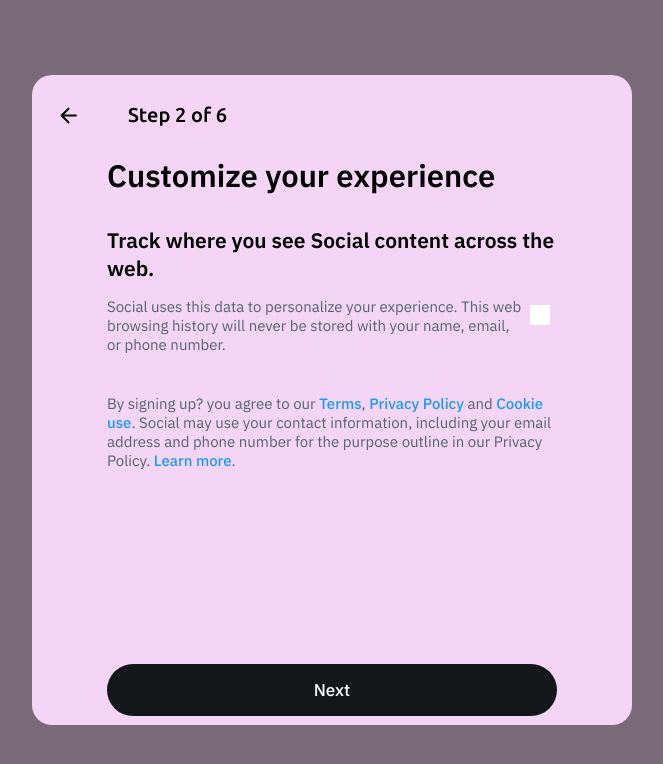
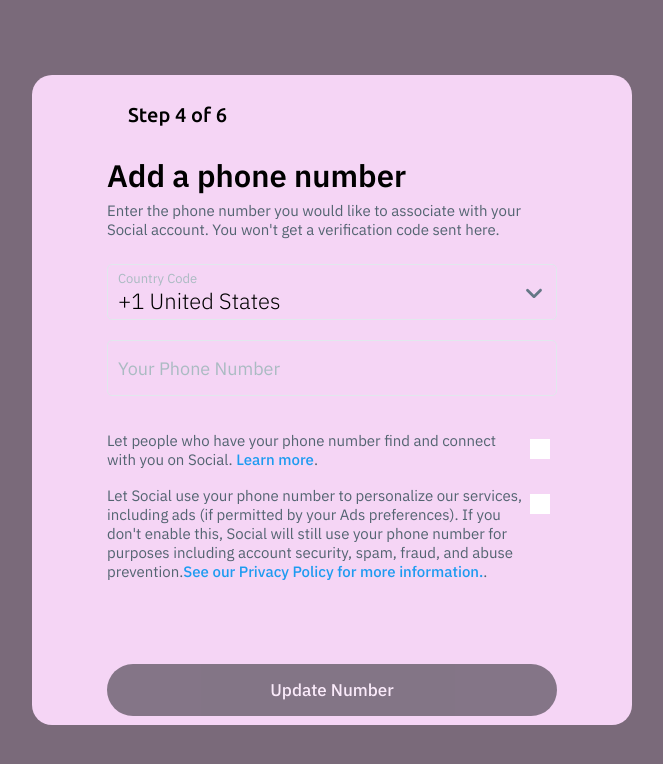
Before and after one commit to GarryProhor/social-react, a React (Create React App) app: page / in a window 1280 px wide. Shown: the top 764 px of the page, without its empty margins (308-971 px from the left). Built offline with nearby package versions, Linux system fonts and the light colour scheme.

Commit message:
new centralized CSS form-3 & form-4

```diff
--- a/src/features/register/components/RegisterFormFour/RegisterFormFour.tsx
+++ b/src/features/register/components/RegisterFormFour/RegisterFormFour.tsx
@@ -1,18 +1,19 @@
 import React, {useEffect, useState} from 'react';
-
-import './RegisterFormFour.css';
 import {Checkbox} from "../../../../components/Checkbox/Checkbox";
 import {DropDown} from "../../../../components/DropDown/DropDown";
 import {ValidatedTextInput} from "../../../../components/ValidatedInput/ValidedTextInput";
 import {countryCodeDropDown} from "../../utils/RegisterModalUtils";
 import {validatePhone} from "../../../../services/Validators";
-import {useDispatch, useSelector} from "react-redux";
-import {AppDispatch, RootState} from "../../../../redux/Store";
+import {useDispatch} from "react-redux";
+import {AppDispatch} from "../../../../redux/Store";
 import {updateRegister} from "../../../../redux/Slices/RegisterSlice";
+
+import '../RegisterForms/RegisterForm.css';
+import '../../../../assets/css/global.css';
 
 export const RegisterFormFour: React.FC = () => {
 
-    const state = useSelector((state:RootState) => state.register);
+
     const dispatch:AppDispatch = useDispatch();
 
     const [phoneCode, setPhoneCode] = useState<string>('+1');
@@ -43,12 +44,12 @@
     }, [phoneCode, phoneNumber])
 
     return (
-        <div className='reg-step-four-container'>
-            <div className='reg-step-four-content'>
-                <h1>Add a phone number</h1>
-                <p className='reg-step-four-subhead'>Enter the phone number you would like to associate with your Social account. You won't get a
+        <div className='register-container'>
+            <div className='register-content'>
+                <h1 className='register-header-2'>Add a phone number</h1>
+                <p className='register-text color-gray'>Enter the phone number you would like to associate with your Social account. You won't get a
                     verification code sent here.</p>
-                <div className='reg-step-four-inputs'>
+                <div className={validNumber ? 'register-four-input-wrapper' : 'register-four-input-wrapper-condensed'}>
                     <DropDown content={countryCodeDropDown}
                               change={changeCode}
                               label={'Country Code'}
@@ -59,18 +60,18 @@
                                         label={'Your Phone Number'}
                                         changeValue={changePhoneNumber}
                     />
-                    {validNumber ? <></> : <p className='reg-step-four-invalid'>Please enter a valid 9 digit number</p>}
+                    {validNumber ? <></> : <p className='register-error color-red'>Please enter a valid 9 digit number</p>}
                 </div>
-                <div className='reg-step-four-check-group'>
-                    <p>Let people who have your phone number find and connect with you on Social. <span
-                        className='reg-step-four-link'>Learn more</span>.</p>
+                <div className='register-four-checkbox-wrapper'>
+                    <p className='register-text color-gray'>Let people who have your phone number find and connect with you on Social. <span
+                        className='register-link color-blue'>Learn more</span>.</p>
                     <Checkbox/>
                 </div>
-                <div className='reg-step-four-check-group'>
-                    <p>Let Social use your phone number to personalize our services, including ads (if permitted by your
+                <div className='register-four-checkbox-wrapper'>
+                    <p className='register-text color-gray'>Let Social use your phone number to personalize our services, including ads (if permitted by your
                         Ads preferences). If you don't enable this, Social will still use your phone number for purposes
                         including account security, spam, fraud, and abuse prevention.<span
-                            className='reg-step-four-link'>See our Privacy Policy for more information.</span>.</p>
+                            className='register-link color-blue'>See our Privacy Policy for more information.</span>.</p>
                     <Checkbox/>
                 </div>
             </div>
--- a/src/features/register/components/RegisterFormThree/RegisterFormThree.tsx
+++ b/src/features/register/components/RegisterFormThree/RegisterFormThree.tsx
@@ -1,39 +1,41 @@
 import React from 'react';
 import {ValidatedDisplay} from "../../../../components/ValidatedInput/ValidatedDisplay";
 import {stringifyDate} from "../../utils/DateUtinls";
-import './RegisterFormThree.css';
 import {useSelector} from "react-redux";
 import {RootState} from "../../../../redux/Store";
+
+import '../RegisterForms/RegisterForm.css';
+import '../../../../assets/css/global.css';
 
 export const RegisterFormThree: React.FC = () => {
     const state = useSelector((state: RootState) => state.register);
 
     return (
-        <div className='reg-step-three-container'>
-            <div className='reg-step-three-content'>
-                <h1 className='reg-step-three-header'>Create your account</h1>
-                <div className='reg-step-three-value'>
+        <div className='register-container'>
+            <div className='register-content'>
+                <h1 className='register-header'>Create your account</h1>
+                <div className='register-three-value-wrapper'>
                     <ValidatedDisplay label={"Name"} value={`${state.firstName} ${state.lastName}`}/>
                 </div>
-                <div className='reg-step-three-value'>
+                <div className='register-three-value-wrapper'>
                     <ValidatedDisplay label={'Email'} value={state.email}/>
                     {
                         state.error ?
-                            <p className='reg-step-three-error'>The email you specified is in use, please use a different one.</p> :
+                            <p className='register-error color-gray'>The email you specified is in use, please use a different one.</p> :
                             <></>
                     }
                 </div>
-                <div className='reg-step-three-value'>
+                <div className={state.error ? 'register-three-value-wrapper' : 'register-three-bottom'}>
                     <ValidatedDisplay label={'Birth day'} value={stringifyDate(state.dob)}/>
                 </div>
-                <p className='reg-step-three-policy'>
-                    By signing up you agree <span className='reg-step-three-link'>Terms of Services</span> and <span
-                    className='reg-step-three-link'>Privacy Policy</span>, including <span
-                    className='reg-step-three-link'>Cookie use</span>. Social may use your contact information,
+                <p className='register-text-sm color-gray'>
+                    By signing up you agree <span className='register-link color-blue'>Terms of Services</span> and <span
+                    className='register-link color-blue'>Privacy Policy</span>, including <span
+                    className='register-link color-blue'>Cookie use</span>. Social may use your contact information,
                     including your email address and phone number for purposes outlined in out Privacy Policy, like
                     keeping your account secure and personalizing our services including ads. <span
-                    className='reg-step-three-link'>Learn more</span>. Others will be able to find you by email or phone
-                    number, when provided unless you choose otherwise <span className='reg-step-three-link'>here</span>.
+                    className='register-link color-blue'>Learn more</span>. Others will be able to find you by email or phone
+                    number, when provided unless you choose otherwise <span className='register-link color-blue'>here</span>.
                 </p>
             </div>
         </div>
--- a/src/features/register/components/RegisterForms/RegisterForm.css
+++ b/src/features/register/components/RegisterForms/RegisterForm.css
@@ -44,6 +44,18 @@
     text-decoration: underline;
 }
 
+.register-error{
+    font-size: 13px;
+    font-weight: 300;
+    margin-left: 10px;
+    margin-top: 5px;
+}
+.register-header-2{
+    font-size: 31px;
+    font-weight: 600;
+    margin: 0 0 5px;
+}
+
 /*Component specific style*/
 
 .register-one-dob-wrapper{
@@ -58,3 +70,30 @@
     justify-content: space-between;
     align-items: flex-start;
 }
+
+.register-three-value-wrapper{
+    width: 100%;
+    margin-bottom: 25px;
+}
+.register-three-bottom{
+    width: 100%;
+    margin-bottom: 65px;
+}
+.register-four-input-wrapper{
+    width: 100%;
+    margin-top: 25px;
+    margin-bottom: 25px;
+}
+.register-four-input-wrapper-condensed{
+    width: 100%;
+    margin-top: 25px;
+    margin-bottom: 0;
+}
+.register-four-checkbox-wrapper{
+    width: 100%;
+    display: flex;
+    justify-content: space-between;
+    align-items: flex-start;
+    margin-bottom: 5px;
+    margin-top: 10px;
+}
--- a/src/redux/Slices/RegisterSlice.ts
+++ b/src/redux/Slices/RegisterSlice.ts
@@ -60,7 +60,7 @@
         year:0
     },
     dobValid:false,
-    step:2,
+    step:4,
     userName:'',
     phoneNumber: '',
     phoneNumberValid: false,
```
